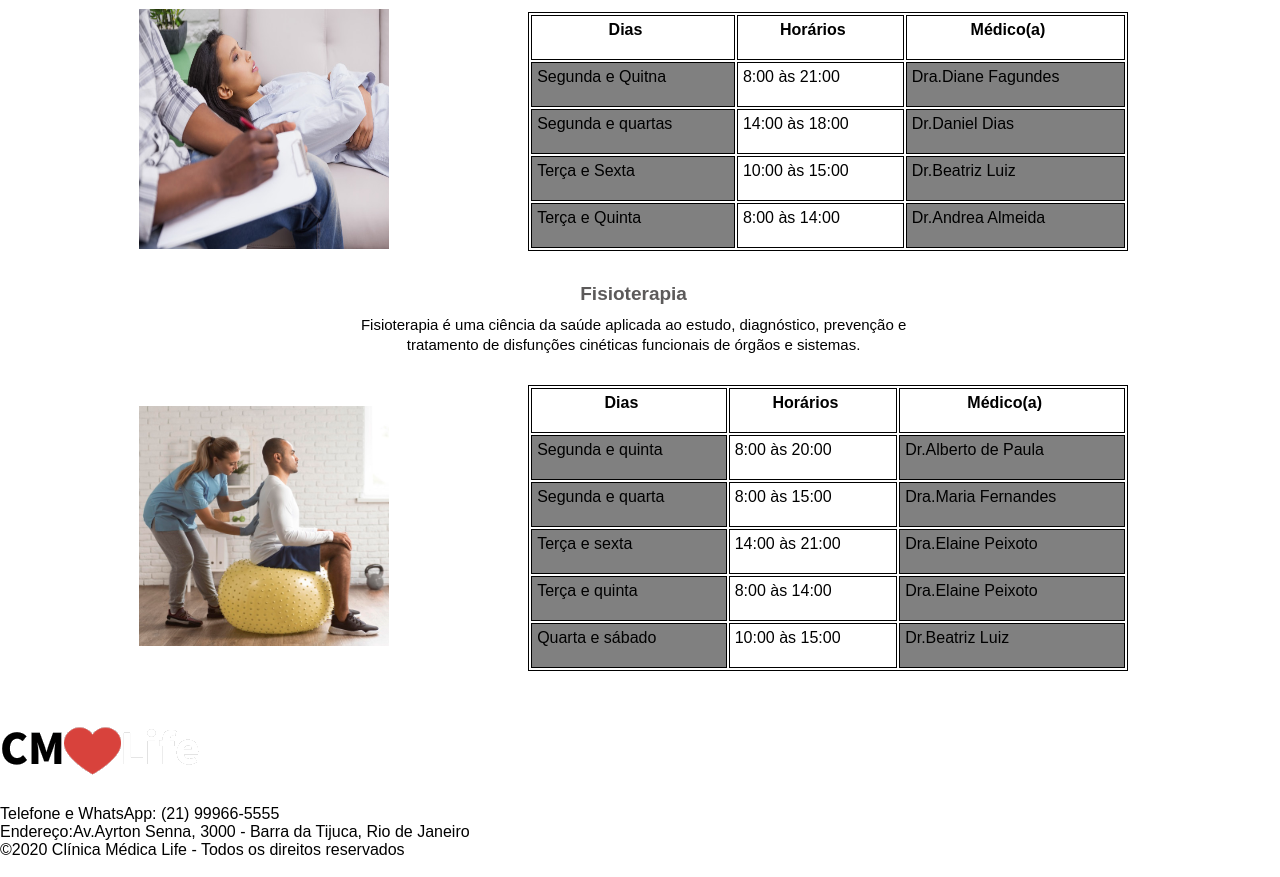
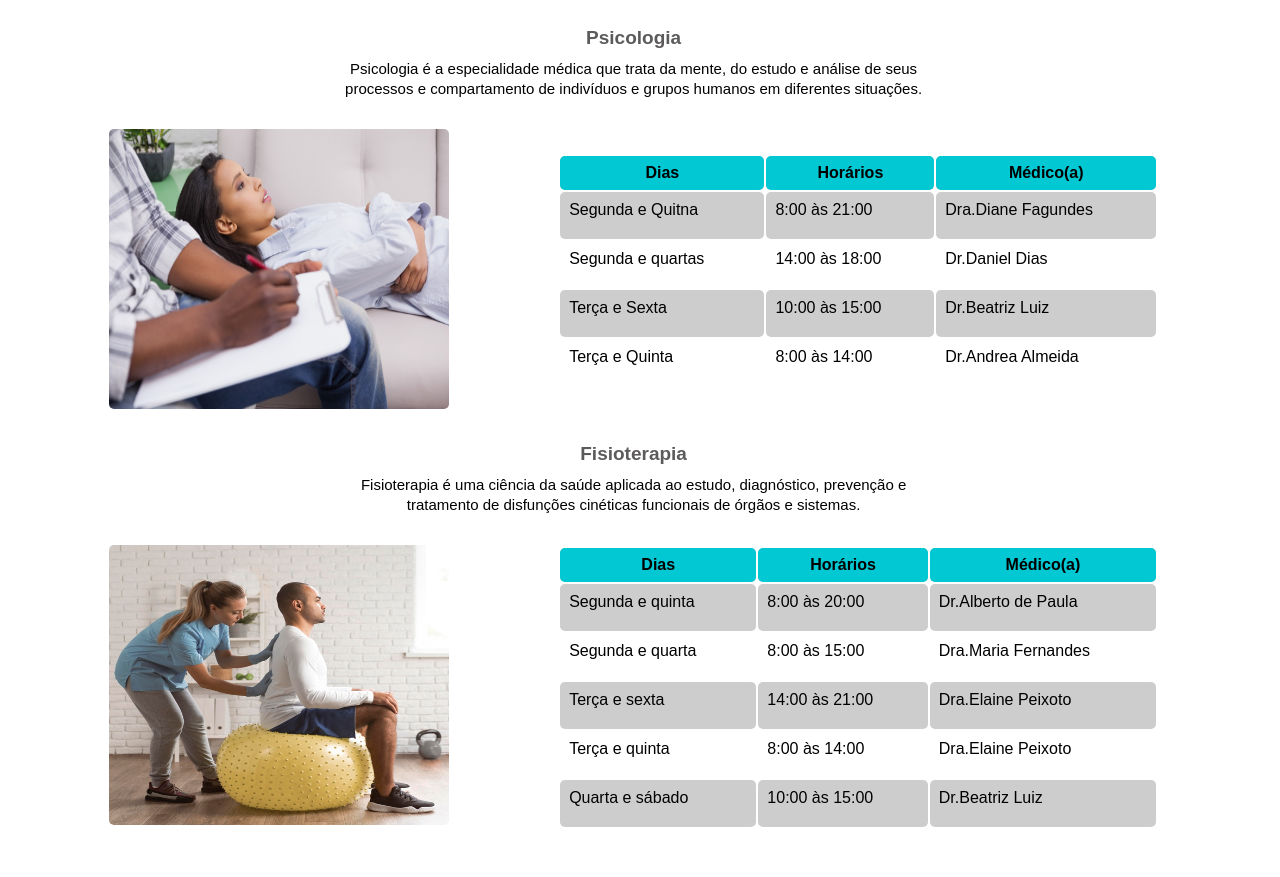
Before and after one commit to castrintt/Dev-media-site-hospital, a plain HTML site: page pagina-especialidades.html in a window 1280 px wide. Shown: the part 1404-2281 px from the top of the page. Drawn offline with Linux system fonts and the light colour scheme.

Commit message:
media querys
feito media query para 320px a 855px, 856px a 1024px e 1025px a 1440px

```diff
--- a/style2.css
+++ b/style2.css
@@ -122,20 +122,106 @@ section:not(.container-preview) p{
     height: 240px;
 }
 table {
-    border: 1px solid black;
+    background:white ;
     width: 600px;
+    border-radius: 10px;
 
 
 }
-table img:nth-of-type(1){
-    height: 100px;
-}
-td, th {
-    border: 1px solid black;
-    padding: 5px;
+
+td {
+    border-radius: 5px;
+    padding: 9px;
     padding-bottom: 20px;
     padding-right: 20px;
 }
-td:nth-of-type(2n+1){
-    background-color: grey;
+
+tr:nth-of-type(2n-1){
+    background-color: #CDCDCD;
 }
+tr th {
+    border-radius: 5px;
+    background-color: #02C8D3;
+    padding: 8px;
+    border: none;
+    outline: none;
+}
+.box-sections img{
+    border-radius: 5px;
+    width: 220px;
+    height: 190px;
+
+}
+
+/* FOOTER  */
+
+footer {
+    height: 200px;
+    margin-top: 50px;
+    background-color: var(--color-footer);
+}
+footer img {
+    position: relative;
+    left: 50%;
+    transform: translate(-50%);
+    top: 15px;
+    width: 100px;
+    height: 50px;
+    margin-bottom: 20px;
+}
+footer p {
+    text-align: center;
+    margin: auto;
+    line-height: 30px;
+    font-size: 13px;
+    color: white;
+}
+
+
+@media(min-width: 459px) and (max-width:855px){
+    .box-sections img {
+        display: none;
+    }
+    .container-preview {
+        display: none;
+    }
+    header {
+        margin-bottom: 40px;
+    }
+
+    section:not(.container-preview .organizaçao-sections) p {
+        text-align: center;
+        margin: auto;
+        font-size: 15px;
+        line-height: 20px;
+        margin-top: 10px;
+        width: 450px;
+
+    }
+    table {
+        text-align: center;
+        margin: auto 25px auto auto ;
+        width: 450px;
+    }
+}
+@media (min-width:856px) and (max-width:1024px){
+    .organizacao-sections {
+        display: flex;
+        flex-direction: row;
+        flex-wrap: wrap;
+        justify-content: space-evenly;
+        align-items: center;
+
+    }
+
+    .box-sections img {
+        display: none;
+    }
+
+}
+@media (min-width: 1025px) and  (max-width:1440px){
+    .box-sections img {
+        width: 340px;
+        height: 280px;
+    }
+}
```
